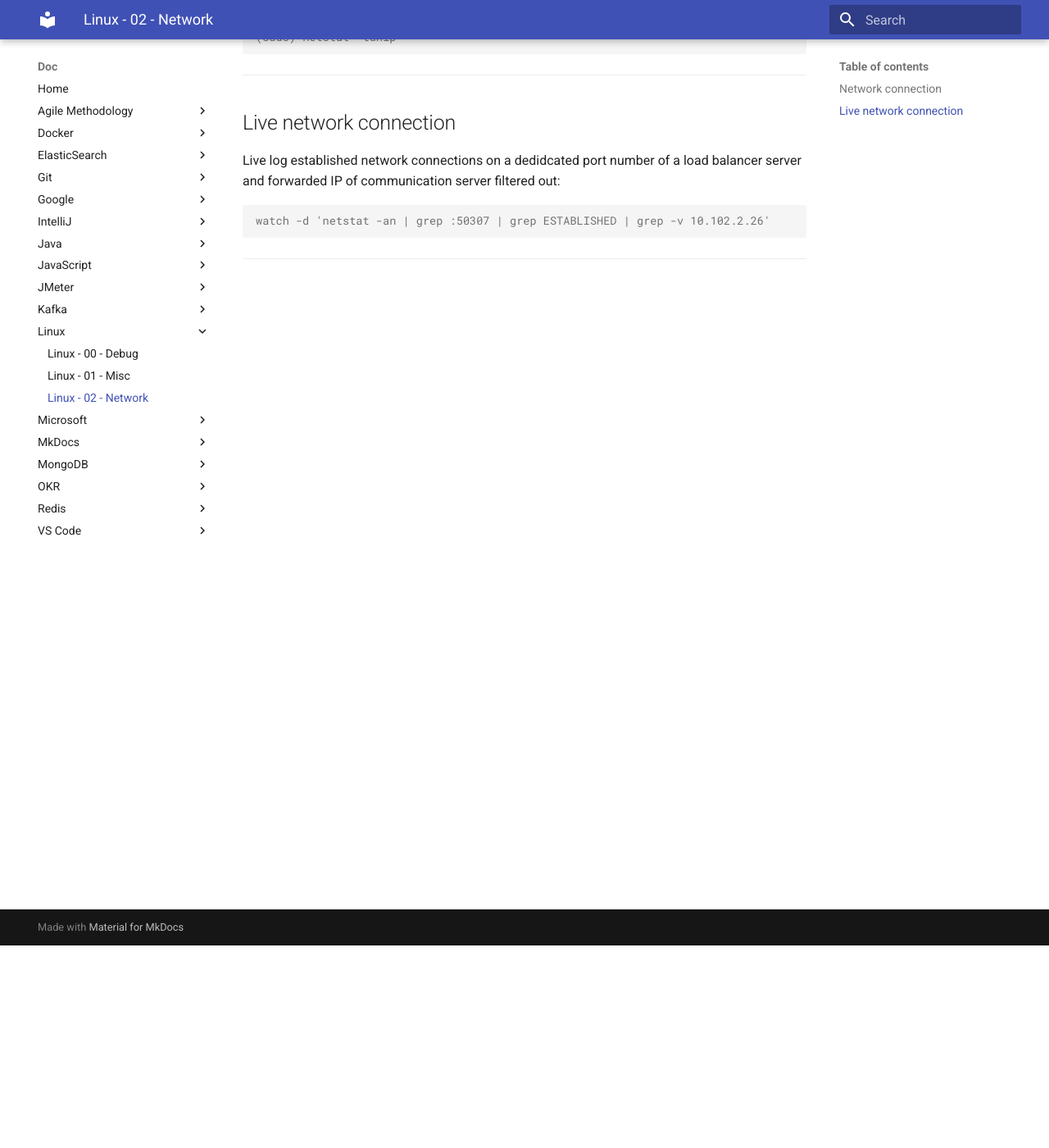
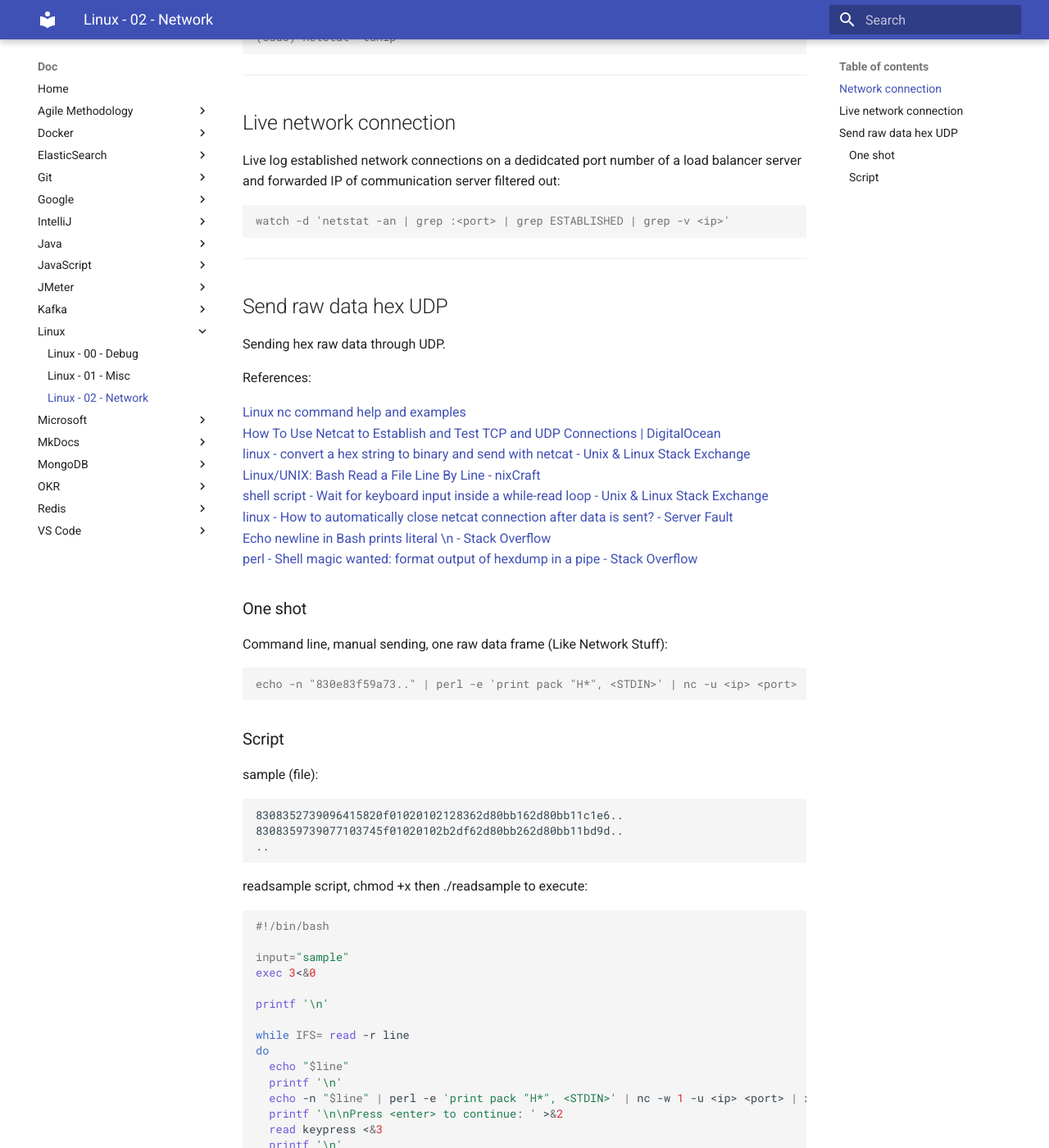
Before and after one commit to oldu73/doc, an MkDocs documentation site: the page built from docs/linux/2-linux-network.md, in a window 1280 px wide and 1400 px high, scrolled down 247 px. Shown: the whole window at 82% size. Built offline with MkDocs 1.6.1 and Material for MkDocs 9.7.7, drawn with Linux system fonts in a browser that asks for light colours; some of the changed text lies outside the part shown.

Commit message:
linux network send raw data hex udp

````diff
--- a/docs/linux/2-linux-network.md
+++ b/docs/linux/2-linux-network.md
@@ -15,7 +15,68 @@
 Live log established network connections on a dedidcated port number of a load balancer server and forwarded IP of communication server filtered out:
 
 ```console
-watch -d 'netstat -an | grep :50307 | grep ESTABLISHED | grep -v 10.102.2.26'
+watch -d 'netstat -an | grep :<port> | grep ESTABLISHED | grep -v <ip>'
 ```
 
 ***
+
+## Send raw data hex UDP
+
+Sending hex raw data through UDP.
+
+References:
+
+[Linux nc command help and examples](https://www.computerhope.com/unix/nc.htm#:~:text=option%20is%20given.-,Client/server%20model,-It%20is%20quite)
+[How To Use Netcat to Establish and Test TCP and UDP Connections | DigitalOcean](https://www.digitalocean.com/community/tutorials/how-to-use-netcat-to-establish-and-test-tcp-and-udp-connections)
+[linux - convert a hex string to binary and send with netcat - Unix & Linux Stack Exchange](https://unix.stackexchange.com/questions/82561/convert-a-hex-string-to-binary-and-send-with-netcat#:~:text=%7C%20perl%20%2De%20%27print%20pack%20%22H*%22%2C%20%3CSTDIN%3E%27%20%7C)
+[Linux/UNIX: Bash Read a File Line By Line - nixCraft](https://www.cyberciti.biz/faq/unix-howto-read-line-by-line-from-file/#:~:text=%23!/bin/bash%0Ainput%3D%22/path/to/txt/file%22%0Awhile%20IFS%3D%20read%20%2Dr%20line%0Ado%0A%20%20echo%20%22%24line%22%0Adone%20%3C%20%22%24input%22)
+[shell script - Wait for keyboard input inside a while-read loop - Unix & Linux Stack Exchange](https://unix.stackexchange.com/questions/445153/wait-for-keyboard-input-inside-a-while-read-loop#:~:text=the%20loop%2C%20the-,read%20keypress,-reads%20from%20this)
+[linux - How to automatically close netcat connection after data is sent? - Server Fault](https://serverfault.com/questions/512722/how-to-automatically-close-netcat-connection-after-data-is-sent#:~:text=echo%20hello%7Cnc-,%2Dw%201,-%2Du%2010.0.30.255%20%2Dp)
+[Echo newline in Bash prints literal \n - Stack Overflow](https://stackoverflow.com/questions/8467424/echo-newline-in-bash-prints-literal-n#:~:text=Use-,printf,-instead%3A)
+[perl - Shell magic wanted: format output of hexdump in a pipe - Stack Overflow](https://stackoverflow.com/questions/5974607/shell-magic-wanted-format-output-of-hexdump-in-a-pipe#:~:text=you%20can%20use-,xxd%20%2Dp,-to%20make%20a)
+
+### One shot
+
+Command line, manual sending, one raw data frame (Like Network Stuff):
+
+```console
+echo -n "830e83f59a73.." | perl -e 'print pack "H*", <STDIN>' | nc -u <ip> <port>
+```
+
+### Script
+
+sample (file):
+
+```txt
+8308352739096415820f01020102128362d80bb162d80bb11c1e6..
+8308359739077103745f01020102b2df62d80bb262d80bb11bd9d..
+..
+```
+
+readsample script, chmod +x then ./readsample to execute:
+
+```sh
+#!/bin/bash
+
+input="sample"
+exec 3<&0
+
+printf '\n'
+
+while IFS= read -r line
+do
+  echo "$line"
+  printf '\n'
+  echo -n "$line" | perl -e 'print pack "H*", <STDIN>' | nc -w 1 -u <ip> <port> | xxd -p
+  printf '\n\nPress <enter> to continue: ' >&2
+  read keypress <&3
+  printf '\n'
+done < "$input"
+exec 3<&-
+
+printf '\n'
+echo 'Done.'
+printf '\n'
+```
+
+***
````
